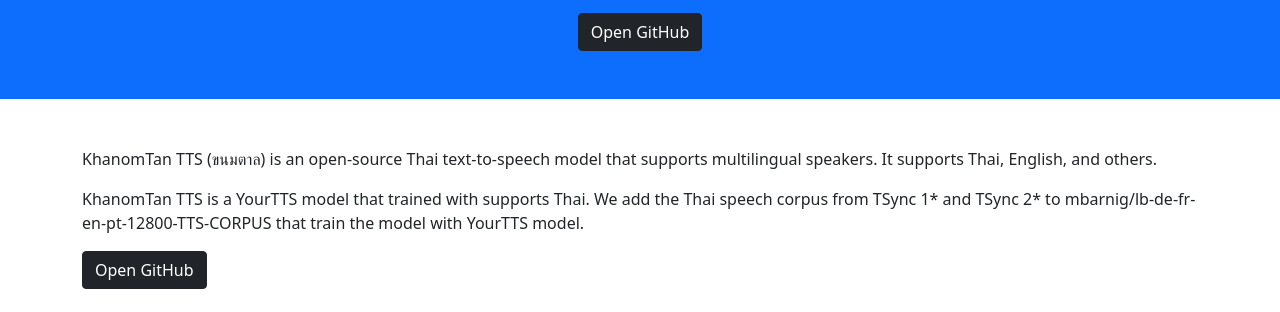
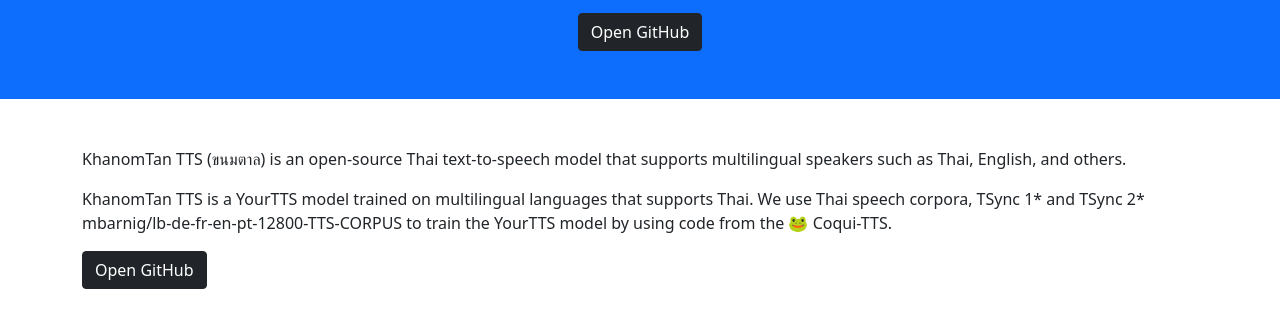
Before and after one commit to wannaphong/KhanomTan-TTS-v1.0, a plain HTML site: page index.html in a window 1280 px wide. Shown: the part 187-499 px from the top of the page. Drawn offline with nearby package versions, Linux system fonts and the light colour scheme.

Commit message:
Update index.html

```diff
--- a/index.html
+++ b/index.html
@@ -41,8 +41,8 @@
 </div>
 
 <div class="container mt-5">
-  <p>KhanomTan TTS (ขนมตาล) is an open-source Thai text-to-speech model that supports multilingual speakers. It supports Thai, English, and others.</p>
-  <p>KhanomTan TTS is a YourTTS model that trained with supports Thai. We add the Thai speech corpus from TSync 1* and TSync 2* to mbarnig/lb-de-fr-en-pt-12800-TTS-CORPUS that train the model with YourTTS model.</p>
+  <p>KhanomTan TTS (ขนมตาล) is an open-source Thai text-to-speech model that supports multilingual speakers such as Thai, English, and others.</p>
+  <p>KhanomTan TTS is a YourTTS model trained on multilingual languages that supports Thai. We use Thai speech corpora, TSync 1* and TSync 2* mbarnig/lb-de-fr-en-pt-12800-TTS-CORPUS to train the YourTTS model by using code from the 🐸 Coqui-TTS.</p>
   <a href="https://github.com/wannaphong/KhanomTan-TTS-v1.0" class="btn btn-dark">
     Open GitHub
 </a>
```
